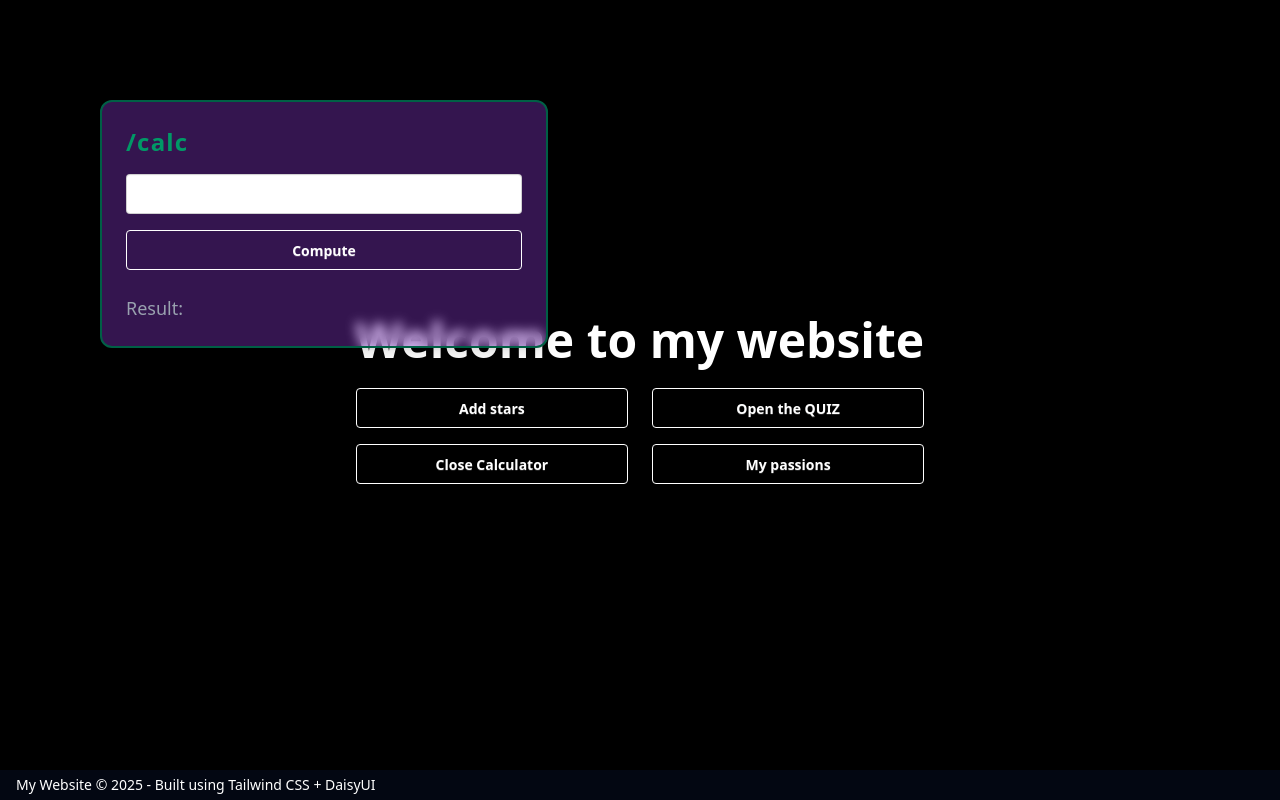
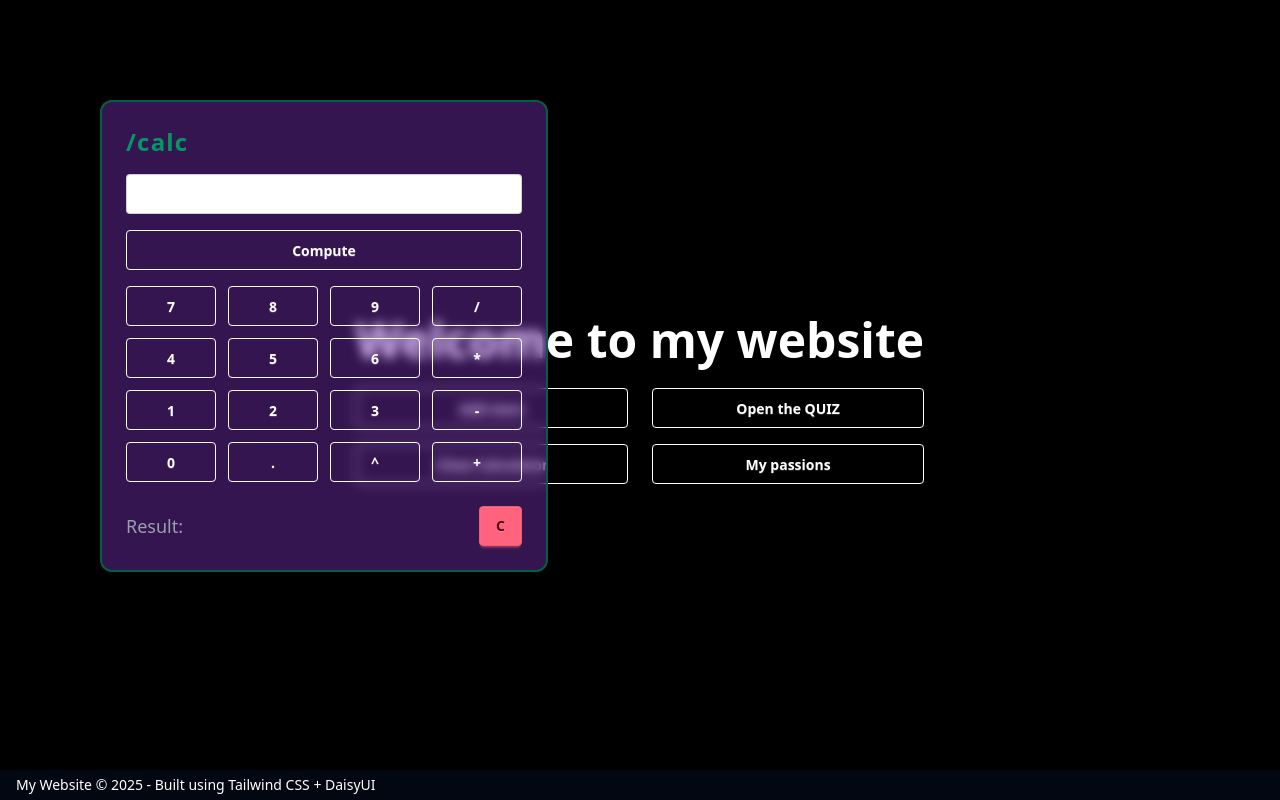
Before and after one commit to Shoukshai/Tristan_Favier, a Vue app: page / in a window 1280 px wide. Both pictures are taken after a click on the button "Open Calculator". Built offline with nearby package versions, Linux system fonts and the light colour scheme.

Commit message:
Added buttons to the calc + '^' power logic

```diff
--- a/src/components/Calc.vue
+++ b/src/components/Calc.vue
@@ -1,6 +1,6 @@
 <template>
     <div
-        class="bg-purple-500/30 p-6 rounded-xl shadow-lg w-full max-w-md text-white z-20 relative border-2 border-emerald-800 cursor-move select-none backdrop-blur-[6px]"
+        class="absolute bg-purple-500/30 p-6 rounded-xl shadow-lg w-full max-w-md text-white z-20 border-2 border-emerald-800 cursor-move select-none backdrop-blur-[6px]"
         :style="{ top: position.y + 'px', left: position.x + 'px' }"
         @mousedown="startDragging"
         ref="dragBox"
@@ -24,16 +24,34 @@
 
         <div class="mt-4">
             <button
-                class="btn btn-outline z-10 w-full hover:bg-emerald-800"
+                class="btn btn-outline w-full hover:bg-emerald-800 hover:scale-105 hover:brightness-125 transition-transform"
                 @click="calculate"
             >
                 Compute
             </button>
         </div>
 
-        <div class="mt-6 text-lg">
-            <p class="text-gray-400">Result:</p>
-            <p class="text-white font-mono">{{ result }}</p>
+        <div class="grid grid-cols-4 gap-3 mt-4">
+            <button
+                v-for="char in ['7','8','9','/','4','5','6','*','1','2','3','-','0','.','^','+']" :key="char"
+                @click="append(char)"
+                class="btn btn-outline hover:bg-emerald-800 hover:scale-105 hover:brightness-125 transition-transform"
+            >
+                {{ char }}
+            </button>
+        </div>
+
+        <div class="flex justify-between items-center mt-6 text-lg">
+            <div>
+                <p class="text-gray-400">Result:</p>
+                <p class="text-white font-mono">{{ result }}</p>
+            </div>
+            <button
+                @click="clear"
+                class="btn btn-error ml-4 hover:scale-105 hover:brightness-125 transition-transform"
+            >
+                C
+            </button>
         </div>
 
         <div
@@ -53,12 +71,21 @@
     const errorMsg = ref('');
     const hasError = ref(false);
 
+    function preprocess(expr) {
+        return expr.replace(
+            /(\d+(\.\d+)?|\))\s*\^\s*(\d+(\.\d+)?|\()/g,
+            (match, base, __, exponent) => {
+                return `Math.pow(${base},${exponent})`;
+            },
+        );
+    }
+
     const calculate = () => {
         try {
-            if (!/^[0-9+\-*/().\s]+$/.test(expression.value)) {
-                throw new Error('Invalid characters');
-            }
-            const calc = Function(`"use strict"; return (${expression.value})`);
+            if (!/^[0-9+\-*/().\s^]+$/.test(expression.value))
+                throw new Error();
+            const processed = preprocess(expression.value);
+            const calc = Function(`"use strict"; return (${processed})`);
             result.value = calc().toString();
             errorMsg.value = '';
             hasError.value = false;
@@ -67,6 +94,17 @@
             errorMsg.value = 'Invalid expression';
             hasError.value = true;
         }
+    };
+
+    const clear = () => {
+        expression.value = '';
+        result.value = '';
+        errorMsg.value = '';
+        hasError.value = false;
+    };
+
+    const append = (val) => {
+        expression.value += val;
     };
 
     const position = ref({ x: 100, y: 100 });
@@ -98,9 +136,3 @@
 
     onBeforeUnmount(stopDragging);
 </script>
-
-<style scoped>
-    div[style] {
-        position: absolute;
-    }
-</style>
```
Also changed, not shown: 1 other file (tests, documents, lock files or other folders).
